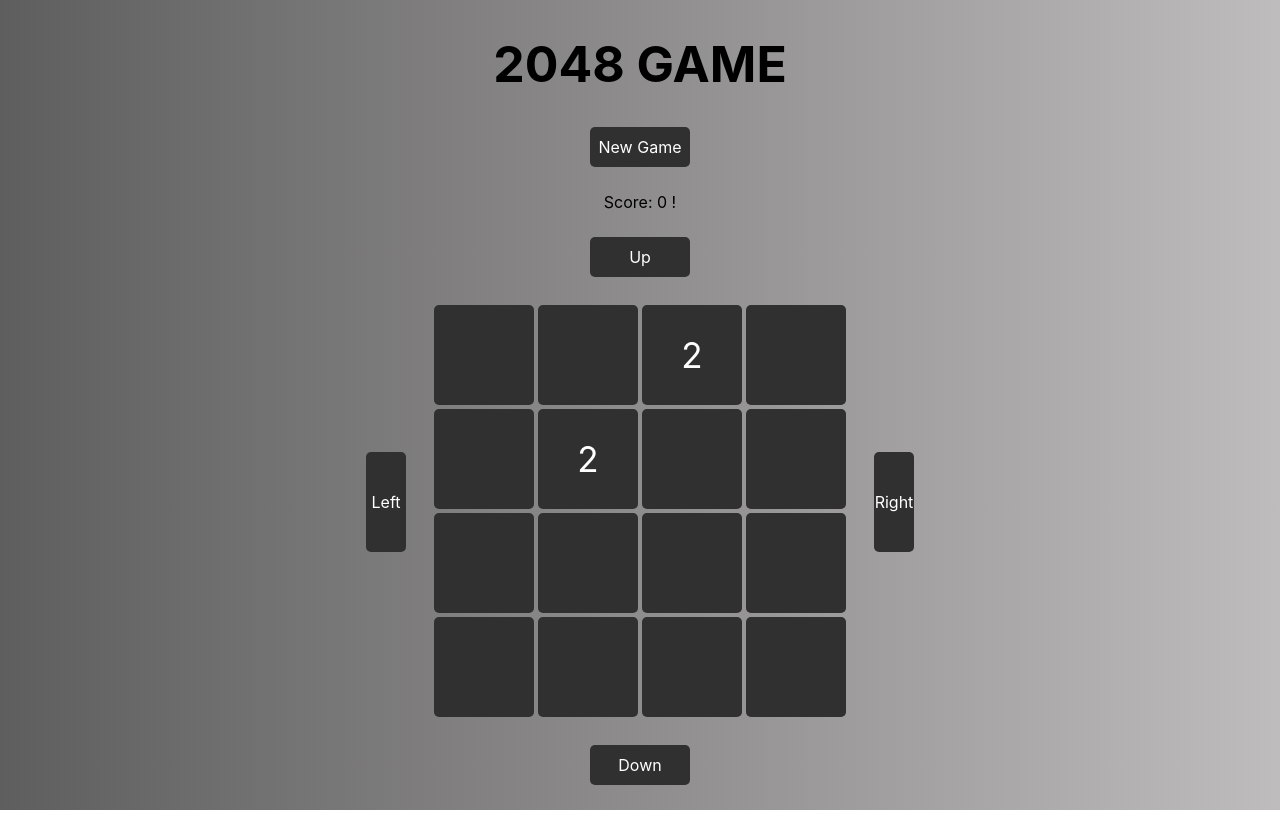
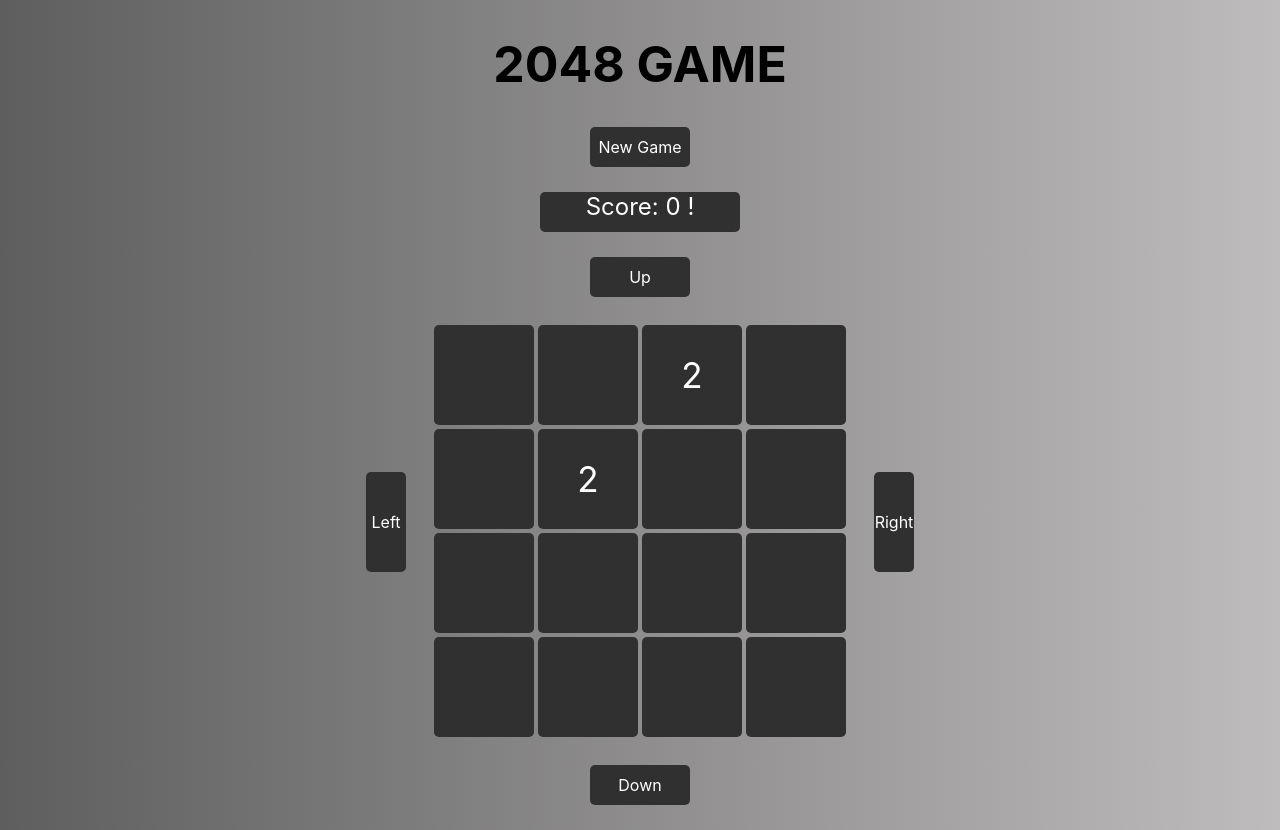
Before and after one commit to Sergeityshchenko/Game2048, a React (Create React App) app: page / in a window 1280 px wide. Built offline with nearby package versions, Linux system fonts and the light colour scheme.

Commit message:
Added stylization for SCOREBOARD

```diff
--- a/src/App.css
+++ b/src/App.css
@@ -64,6 +64,23 @@ p {
   align-items: center;
 }
 
+.scoreBoard {
+  margin: 0 auto;
+  display: flex;
+  justify-content: center;
+  align-items: center;
+}
+
+.scoreBoard div {
+  width: 200px;
+  height: 40px;
+  background-color: #303030;
+  color: white;
+  border-radius: 5px;
+  text-align: center;
+  font-size: 1.5em;
+}
+
 .cell {
   height: 100px;
   width: 100px;
```
